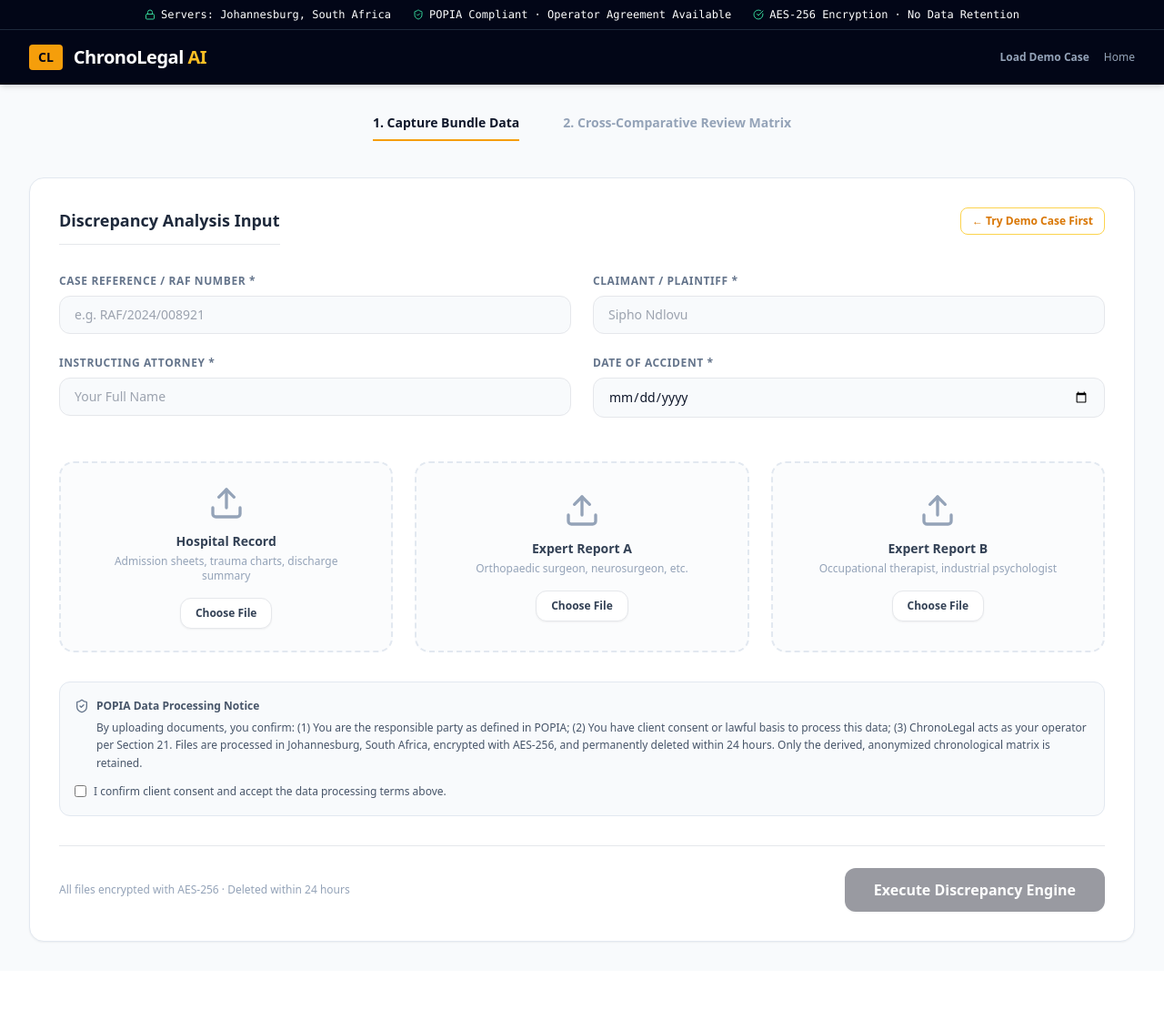
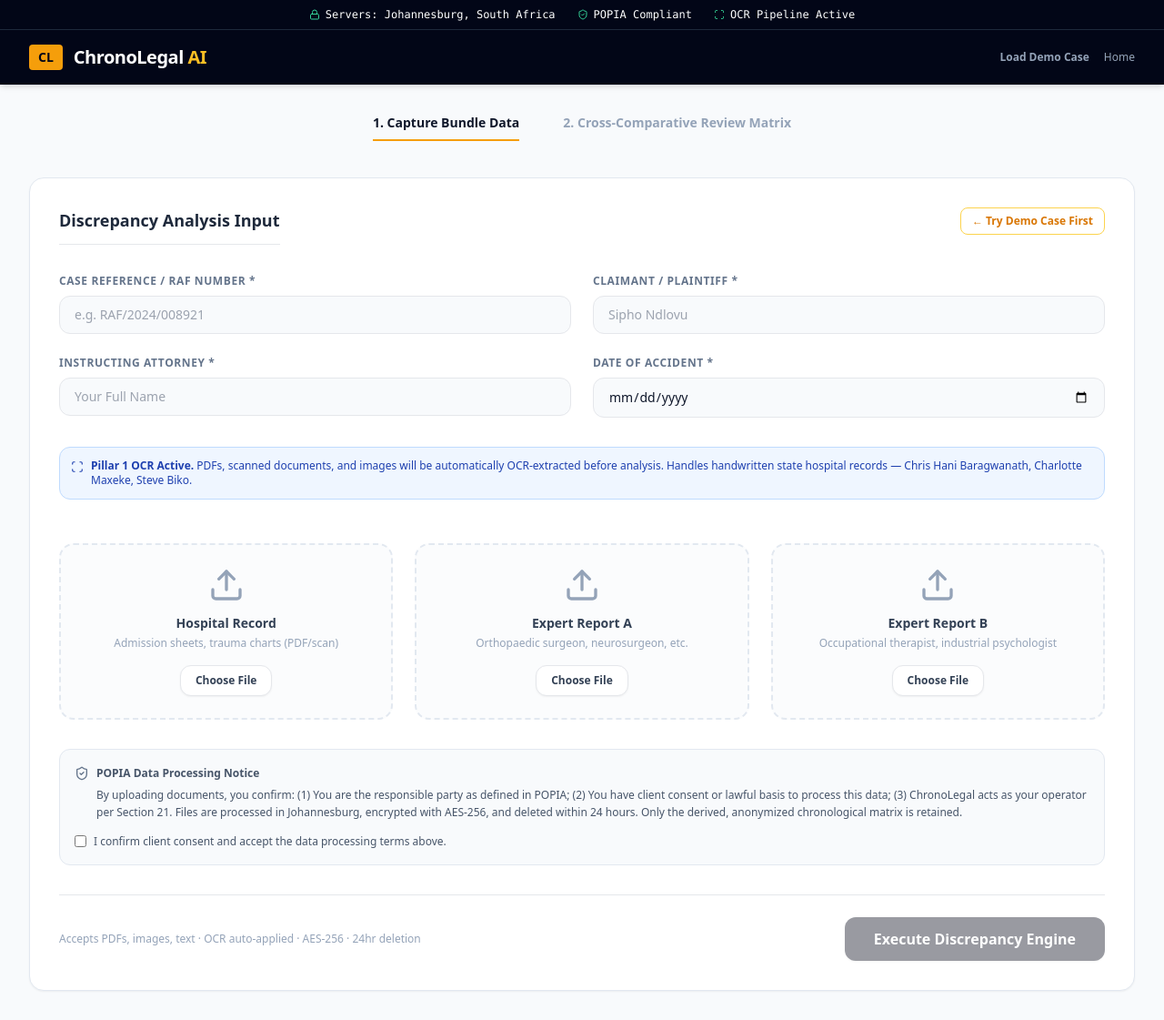
Before and after one commit to alutamak-rgb/chronolegal-sa, a Next.js app: page /tool in a window 1280 px wide. Shown: the whole page at 91% size. Before the commit the page ends 1067 px from the top, so only its background shows below. Built offline with nearby package versions, Linux system fonts and the light colour scheme.

Commit message:
Pillar 1: wire OCR into tool page — auto-detect PDF/images, OCR before analysis

```diff
--- a/app/tool/page.tsx
+++ b/app/tool/page.tsx
@@ -1,7 +1,7 @@
 "use client";
 
 import React, { useState, useMemo } from "react";
-import { AlertTriangle, ShieldCheck, FileText, Upload, RefreshCw, CheckCircle, Lock, TrendingDown, BarChart3 } from "lucide-react";
+import { AlertTriangle, ShieldCheck, FileText, Upload, RefreshCw, CheckCircle, Lock, TrendingDown, BarChart3, Scan } from "lucide-react";
 import Link from "next/link";
 
 interface MatrixItem {
@@ -16,6 +16,9 @@
   { date: "2024-04-01", event: "Return to Work Attempt", hospitalRecord: "(Patient self-report via RAF1 form) 'Returned to light duties on April 1. Full duties by April 15.'", expertA: "—", expertB: "(Industrial Psy. Report p.10) 'Claimant has been completely incapacitated since the accident. Has not worked a single day.'", riskLevel: "HIGH", strategicAlert: "FATAL CONTRADICTION: Claimant self-reported returning to work on RAF1 form. Industrial psychologist claims total incapacity. This will destroy the loss of earnings claim. Interview claimant immediately. Review bank deposits for April 2024.", sourcePage: "RAF1 form p.3, Ind Psych p.10" },
   { date: "2024-06-10", event: "Orthopaedic Surgery Scheduled", hospitalRecord: "—", expertA: "(Orthopaedic Report p.6) 'C5-C6 anterior cervical discectomy and fusion recommended. Estimated cost: R185,000. 6-12 month recovery.'", expertB: "(Industrial Psy. Report p.12) 'Post-surgical recovery will extend functional incapacity to minimum 18 months from accident date.'", riskLevel: "MEDIUM", strategicAlert: "Quantum impact: Surgery cost + 18-month loss of earnings. Ensure updated RAF4 Serious Injury Assessment is obtained post-surgery for the narrative test gate.", sourcePage: "Ortho p.6, Ind Psych p.12" },
 ];
+
+// PDF/image MIME types that need OCR
+const NEEDS_OCR = ['application/pdf', 'image/png', 'image/jpeg', 'image/jpg', 'image/tiff', 'image/webp'];
 
 export default function ChronolegalAnalysisTool() {
   const [step, setStep] = useState<1 | 2>(1);
@@ -33,16 +36,14 @@
   const [processingStage, setProcessingStage] = useState("");
   const [isDemo, setIsDemo] = useState(false);
   const [reviewedCount, setReviewedCount] = useState(0);
+  const [ocrResults, setOcrResults] = useState<Record<string, string>>({});
 
   const stats = useMemo(() => {
     const high = matrixData.filter(m => m.riskLevel === "HIGH").length;
     const med = matrixData.filter(m => m.riskLevel === "MEDIUM").length;
     const low = matrixData.filter(m => m.riskLevel === "LOW").length;
     const total = matrixData.length;
-    const confidence = total > 0 ? Math.round(((total - high) / total) * 100) : 0;
-    // Simple quantum risk estimate
-    const quantumRisk = high * 300000 + med * 80000;
-    return { high, med, low, total, confidence, quantumRisk };
+    return { high, med, low, total, quantumRisk: high * 300000 + med * 80000 };
   }, [matrixData]);
 
   const handleFileUpload = (e: React.ChangeEvent<HTMLInputElement>, slot: string) => {
@@ -61,7 +62,18 @@
     setMatrixData(DEMO_DATA);
     setIsDemo(true);
     setReviewedCount(0);
+    setOcrResults({});
     setStep(2);
+  };
+
+  const runOCR = async (file: File, label: string): Promise<string> => {
+    setProcessingStage(`OCR: Extracting text from ${label}...`);
+    const payload = new FormData();
+    payload.append('file', file);
+    const res = await fetch('/api/ocr', { method: 'POST', body: payload });
+    const data = await res.json();
+    if (!res.ok) throw new Error(data.error || 'OCR failed');
+    return data.text;
   };
 
   const executeLiveAnalysis = async (e: React.FormEvent) => {
@@ -73,18 +85,33 @@
       setLoading(false);
       return;
     }
-    setProcessingStage("Extracting text from documents...");
-    const payload = new FormData();
-    payload.append("caseRef", caseRef);
-    payload.append("claimant", claimant);
-    payload.append("accidentDate", accidentDate);
-    payload.append("hospitalRecord", hospitalRecord);
-    payload.append("expertReportA", expertReportA);
-    payload.append("expertReportB", expertReportB);
+
     try {
+      const hospitalText = NEEDS_OCR.includes(hospitalRecord.type)
+        ? await runOCR(hospitalRecord, 'Hospital Record')
+        : await hospitalRecord.text();
+
+      const expertAText = NEEDS_OCR.includes(expertReportA.type)
+        ? await runOCR(expertReportA, 'Expert Report A')
+        : await expertReportA.text();
+
+      const expertBText = NEEDS_OCR.includes(expertReportB.type)
+        ? await runOCR(expertReportB, 'Expert Report B')
+        : await expertReportB.text();
+
+      setOcrResults({ hospital: hospitalText, expertA: expertAText, expertB: expertBText });
+
       setProcessingStage("Cross-referencing hospital baseline against expert reports...");
+      const payload = new FormData();
+      payload.append("caseRef", caseRef);
+      payload.append("claimant", claimant);
+      payload.append("accidentDate", accidentDate);
+      payload.append("hospitalRecord", new Blob([hospitalText], { type: 'text/plain' }), 'hospital.txt');
+      payload.append("expertReportA", new Blob([expertAText], { type: 'text/plain' }), 'expertA.txt');
+      payload.append("expertReportB", new Blob([expertBText], { type: 'text/plain' }), 'expertB.txt');
+
+      setProcessingStage("Building discrepancy matrix...");
       const response = await fetch("/api/analyze", { method: "POST", body: payload });
-      setProcessingStage("Building discrepancy matrix...");
       const result = await response.json();
       if (!response.ok) throw new Error(result.error || "Analysis failed.");
       setMatrixData(result.data);
@@ -100,7 +127,6 @@
   };
 
   const markReviewed = () => setReviewedCount(c => Math.min(c + 1, stats.total));
-
   const allFilesLoaded = hospitalRecord && expertReportA && expertReportB;
   const confPct = stats.total > 0 ? Math.min(100, Math.round(((stats.total - stats.high + reviewedCount) / stats.total) * 100)) : 0;
 
@@ -108,8 +134,8 @@
     <div className="min-h-screen bg-slate-50 font-sans text-slate-900">
       <div className="bg-slate-950 text-white text-xs py-2 px-4 flex justify-center items-center gap-6 font-mono">
         <span className="flex items-center gap-1.5"><Lock size={12} className="text-emerald-400"/> Servers: Johannesburg, South Africa</span>
-        <span className="flex items-center gap-1.5"><ShieldCheck size={12} className="text-emerald-400"/> POPIA Compliant · Operator Agreement Available</span>
-        <span className="flex items-center gap-1.5"><CheckCircle size={12} className="text-emerald-400"/> AES-256 Encryption · No Data Retention</span>
+        <span className="flex items-center gap-1.5"><ShieldCheck size={12} className="text-emerald-400"/> POPIA Compliant</span>
+        <span className="flex items-center gap-1.5"><Scan size={12} className="text-emerald-400"/> OCR Pipeline Active</span>
       </div>
 
       <header className="bg-slate-950 text-white px-8 py-4 flex justify-between items-center shadow-md border-t border-slate-800">
@@ -143,9 +169,18 @@
               <div><label className="block text-xs font-bold uppercase tracking-wider text-slate-500 mb-2">Instructing Attorney *</label><input required type="text" value={attorney} onChange={e=>setAttorney(e.target.value)} placeholder="Your Full Name" className="w-full px-4 py-2.5 border rounded-xl focus:outline-amber-500 text-sm bg-slate-50"/></div>
               <div><label className="block text-xs font-bold uppercase tracking-wider text-slate-500 mb-2">Date of Accident *</label><input required type="date" value={accidentDate} onChange={e=>setAccidentDate(e.target.value)} className="w-full px-4 py-2.5 border rounded-xl focus:outline-amber-500 text-sm bg-slate-50"/></div>
             </div>
+
+            {/* OCR Info Banner */}
+            <div className="bg-blue-50 border border-blue-200 rounded-xl p-3 text-xs text-blue-800 flex items-start gap-2">
+              <Scan size={14} className="shrink-0 mt-0.5"/>
+              <div>
+                <span className="font-bold">Pillar 1 OCR Active.</span> PDFs, scanned documents, and images will be automatically OCR-extracted before analysis. Handles handwritten state hospital records — Chris Hani Baragwanath, Charlotte Maxeke, Steve Biko.
+              </div>
+            </div>
+
             <div className="grid grid-cols-1 md:grid-cols-3 gap-6 pt-4">
               {[
-                { key: "hospital", title: "Hospital Record", file: hospitalRecord, subtitle: "Admission sheets, trauma charts, discharge summary" },
+                { key: "hospital", title: "Hospital Record", file: hospitalRecord, subtitle: "Admission sheets, trauma charts (PDF/scan)" },
                 { key: "expertA", title: "Expert Report A", file: expertReportA, subtitle: "Orthopaedic surgeon, neurosurgeon, etc." },
                 { key: "expertB", title: "Expert Report B", file: expertReportB, subtitle: "Occupational therapist, industrial psychologist" },
               ].map(slot => (
@@ -155,24 +190,26 @@
                   <p className="text-xs text-slate-400 px-2 mt-1 mb-4">{slot.subtitle}</p>
                   <label className={`cursor-pointer px-4 py-2 rounded-xl text-xs font-bold shadow-sm transition-all ${slot.file?"bg-emerald-600 text-white":"bg-white border text-slate-700 hover:bg-slate-100"}`}>
                     {slot.file ? "File Loaded ✓" : "Choose File"}
-                    <input type="file" accept=".txt,.pdf" onChange={e=>handleFileUpload(e,slot.key)} className="hidden"/>
+                    <input type="file" accept=".txt,.pdf,.png,.jpg,.jpeg,.tiff,.webp" onChange={e=>handleFileUpload(e,slot.key)} className="hidden"/>
                   </label>
-                  {slot.file && <span className="text-[10px] text-slate-500 mt-2 truncate max-w-xs">{slot.file.name}</span>}
+                  {slot.file && <span className="text-[10px] text-slate-500 mt-2 truncate max-w-xs">{slot.file.name}{NEEDS_OCR.includes(slot.file.type) ? ' (OCR)' : ''}</span>}
                 </div>
               ))}
             </div>
+
             <div className="bg-slate-50 border border-slate-200 rounded-xl p-4 text-xs text-slate-600 leading-relaxed">
               <div className="flex items-start gap-2 mb-3">
                 <ShieldCheck className="h-4 w-4 text-slate-500 mt-0.5 shrink-0"/>
                 <div>
                   <span className="font-bold block mb-1">POPIA Data Processing Notice</span>
-                  <p>By uploading documents, you confirm: (1) You are the responsible party as defined in POPIA; (2) You have client consent or lawful basis to process this data; (3) ChronoLegal acts as your operator per Section 21. Files are processed in Johannesburg, South Africa, encrypted with AES-256, and permanently deleted within 24 hours. Only the derived, anonymized chronological matrix is retained.</p>
+                  <p>By uploading documents, you confirm: (1) You are the responsible party as defined in POPIA; (2) You have client consent or lawful basis to process this data; (3) ChronoLegal acts as your operator per Section 21. Files are processed in Johannesburg, encrypted with AES-256, and deleted within 24 hours. Only the derived, anonymized chronological matrix is retained.</p>
                 </div>
               </div>
               <label className="flex items-center gap-2 cursor-pointer"><input type="checkbox" checked={consented} onChange={e=>setConsented(e.target.checked)} className="rounded border-slate-300 text-amber-500 focus:ring-amber-500"/><span className="font-medium">I confirm client consent and accept the data processing terms above.</span></label>
             </div>
+
             <div className="pt-6 border-t flex justify-between items-center">
-              <p className="text-xs text-slate-400">All files encrypted with AES-256 · Deleted within 24 hours</p>
+              <p className="text-xs text-slate-400">Accepts PDFs, images, text · OCR auto-applied · AES-256 · 24hr deletion</p>
               <button type="submit" disabled={loading || !allFilesLoaded || !consented} className="bg-slate-950 text-white font-bold px-8 py-3 rounded-xl flex items-center gap-3 shadow hover:bg-slate-900 transition-all disabled:opacity-40 disabled:cursor-not-allowed">
                 {loading ? <><RefreshCw className="h-5 w-5 animate-spin text-amber-400"/>Analysing Trial Bundle...</> : "Execute Discrepancy Engine"}
               </button>
@@ -183,7 +220,6 @@
 
         {step === 2 && (
           <div className="space-y-6">
-            {/* RISK SUMMARY DASHBOARD */}
             <div className="bg-white border border-slate-200 rounded-2xl shadow-sm p-6">
               <div className="flex flex-col md:flex-row justify-between items-start md:items-center gap-4 mb-4">
                 <div>
@@ -195,57 +231,21 @@
               </div>
 
               <div className="grid grid-cols-2 md:grid-cols-5 gap-4 mt-4 pt-4 border-t border-slate-100">
-                <div className="bg-red-50 border border-red-100 rounded-xl p-3 text-center">
-                  <div className="text-2xl font-extrabold text-red-700">{stats.high}</div>
-                  <div className="text-[10px] font-bold text-red-600 uppercase tracking-wider mt-1">Critical</div>
-                </div>
-                <div className="bg-amber-50 border border-amber-100 rounded-xl p-3 text-center">
-                  <div className="text-2xl font-extrabold text-amber-700">{stats.med}</div>
-                  <div className="text-[10px] font-bold text-amber-600 uppercase tracking-wider mt-1">Significant</div>
-                </div>
-                <div className="bg-blue-50 border border-blue-100 rounded-xl p-3 text-center">
-                  <div className="text-2xl font-extrabold text-blue-700">{stats.low}</div>
-                  <div className="text-[10px] font-bold text-blue-600 uppercase tracking-wider mt-1">Minor</div>
-                </div>
-                <div className="bg-slate-50 border border-slate-200 rounded-xl p-3 text-center">
-                  <div className="text-2xl font-extrabold text-slate-700">{confPct}%</div>
-                  <div className="text-[10px] font-bold text-slate-500 uppercase tracking-wider mt-1">Confidence</div>
-                  <div className="w-full bg-slate-200 h-1 rounded-full mt-2"><div className="bg-amber-500 h-1 rounded-full transition-all" style={{width:`${confPct}%`}}></div></div>
-                </div>
-                <div className="bg-amber-50 border border-amber-200 rounded-xl p-3 text-center">
-                  <div className="flex items-center justify-center gap-1"><TrendingDown size={14} className="text-amber-600"/><span className="text-lg font-extrabold text-amber-700">R{stats.quantumRisk.toLocaleString()}</span></div>
-                  <div className="text-[10px] font-bold text-amber-600 uppercase tracking-wider mt-1">Quantum at Risk</div>
-                </div>
+                <div className="bg-red-50 border border-red-100 rounded-xl p-3 text-center"><div className="text-2xl font-extrabold text-red-700">{stats.high}</div><div className="text-[10px] font-bold text-red-600 uppercase tracking-wider mt-1">Critical</div></div>
+                <div className="bg-amber-50 border border-amber-100 rounded-xl p-3 text-center"><div className="text-2xl font-extrabold text-amber-700">{stats.med}</div><div className="text-[10px] font-bold text-amber-600 uppercase tracking-wider mt-1">Significant</div></div>
+                <div className="bg-blue-50 border border-blue-100 rounded-xl p-3 text-center"><div className="text-2xl font-extrabold text-blue-700">{stats.low}</div><div className="text-[10px] font-bold text-blue-600 uppercase tracking-wider mt-1">Minor</div></div>
+                <div className="bg-slate-50 border border-slate-200 rounded-xl p-3 text-center"><div className="text-2xl font-extrabold text-slate-700">{confPct}%</div><div className="text-[10px] font-bold text-slate-500 uppercase tracking-wider mt-1">Confidence</div><div className="w-full bg-slate-200 h-1 rounded-full mt-2"><div className="bg-amber-500 h-1 rounded-full transition-all" style={{width:`${confPct}%`}}></div></div></div>
+                <div className="bg-amber-50 border border-amber-200 rounded-xl p-3 text-center"><div className="flex items-center justify-center gap-1"><TrendingDown size={14} className="text-amber-600"/><span className="text-lg font-extrabold text-amber-700">R{stats.quantumRisk.toLocaleString()}</span></div><div className="text-[10px] font-bold text-amber-600 uppercase tracking-wider mt-1">Quantum at Risk</div></div>
               </div>
-
-              {stats.high > 0 && (
-                <div className="mt-4 p-3 bg-red-50 border border-red-200 rounded-lg text-xs text-red-800 flex items-start gap-2">
-                  <AlertTriangle className="h-4 w-4 shrink-0 mt-0.5"/>
-                  <div>
-                    <span className="font-bold">{stats.high} critical contradictions</span> detected. If unaddressed, the RAF's medico-legal team will exploit these — potentially reducing quantum by an estimated <strong>R{stats.quantumRisk.toLocaleString()}</strong>. Address before the joint expert minute.
-                  </div>
-                </div>
-              )}
-
-              <div className="mt-3 flex items-center gap-2 text-xs text-slate-400">
-                <BarChart3 size={12}/>
-                <span>Confidence improves as you review and reconcile flagged contradictions. Aim for 90%+ before Rule 37.</span>
-              </div>
+              {stats.high > 0 && (<div className="mt-4 p-3 bg-red-50 border border-red-200 rounded-lg text-xs text-red-800 flex items-start gap-2"><AlertTriangle className="h-4 w-4 shrink-0 mt-0.5"/><div><span className="font-bold">{stats.high} critical contradictions</span> detected. If unaddressed, the RAF's medico-legal team will exploit these — potentially reducing quantum by an estimated <strong>R{stats.quantumRisk.toLocaleString()}</strong>. Address before the joint expert minute.</div></div>)}
+              <div className="mt-3 flex items-center gap-2 text-xs text-slate-400"><BarChart3 size={12}/><span>Confidence improves as you review and reconcile flagged contradictions. Aim for 90%+ before Rule 37.</span></div>
             </div>
 
-            {/* MATRIX TABLE */}
             <div className="bg-white border border-slate-200 rounded-2xl overflow-hidden shadow-sm">
               <div className="overflow-x-auto">
                 <table className="w-full border-collapse text-left text-sm">
                   <thead className="bg-slate-950 text-white font-mono uppercase text-xs tracking-wider">
-                    <tr>
-                      <th className="p-4 border-b w-28">Date</th>
-                      <th className="p-4 border-b w-40">Event</th>
-                      <th className="p-4 border-b">Hospital Baseline</th>
-                      <th className="p-4 border-b">Expert Report A</th>
-                      <th className="p-4 border-b">Expert Report B</th>
-                      <th className="p-4 border-b w-24">Risk</th>
-                    </tr>
+                    <tr><th className="p-4 border-b w-28">Date</th><th className="p-4 border-b w-40">Event</th><th className="p-4 border-b">Hospital Baseline</th><th className="p-4 border-b">Expert Report A</th><th className="p-4 border-b">Expert Report B</th><th className="p-4 border-b w-24">Risk</th></tr>
                   </thead>
                   <tbody className="divide-y divide-slate-200 bg-white">
                     {matrixData.map((item, index) => {
@@ -259,27 +259,14 @@
                             <td className="p-4 text-slate-600 text-xs leading-relaxed align-top">{item.hospitalRecord||"—"}</td>
                             <td className="p-4 text-slate-600 text-xs leading-relaxed align-top">{item.expertA||"—"}</td>
                             <td className="p-4 text-slate-600 text-xs leading-relaxed align-top">{item.expertB||"—"}</td>
-                            <td className="p-4 align-top">
-                              <span className={`inline-flex items-center gap-1.5 px-2.5 py-1 text-xs font-bold tracking-wide rounded-full ${isHigh?"bg-red-100 text-red-800":isMed?"bg-amber-100 text-amber-800":"bg-emerald-100 text-emerald-800"}`}>
-                                {isHigh && <AlertTriangle className="h-3 w-3"/>}{item.riskLevel}
-                              </span>
-                            </td>
+                            <td className="p-4 align-top"><span className={`inline-flex items-center gap-1.5 px-2.5 py-1 text-xs font-bold tracking-wide rounded-full ${isHigh?"bg-red-100 text-red-800":isMed?"bg-amber-100 text-amber-800":"bg-emerald-100 text-emerald-800"}`}>{isHigh && <AlertTriangle className="h-3 w-3"/>}{item.riskLevel}</span></td>
                           </tr>
                           {(isHigh||isMed) && (
                             <tr className={isHigh?"bg-red-50/40":"bg-amber-50/30"}>
                               <td colSpan={6} className="px-4 pb-4 pt-0">
                                 <div className={`p-4 rounded-xl text-xs flex items-start gap-3 border ${isHigh?"border-red-200 bg-white text-red-900":"border-amber-200 bg-white text-amber-900"}`}>
                                   <ShieldCheck className={`h-4 w-4 shrink-0 mt-0.5 ${isHigh?"text-red-600":"text-amber-600"}`}/>
-                                  <div className="flex-1">
-                                    <span className="font-extrabold uppercase font-mono text-[10px] block mb-1">Defense Vulnerability Warning:</span>
-                                    <p className="mb-2">{item.strategicAlert}</p>
-                                    {item.sourcePage && (
-                                      <div className="flex items-center justify-between text-[10px] font-mono text-slate-400 border-t border-slate-200 pt-2 mt-2">
-                                        <span>📄 Source: {item.sourcePage}</span>
-                                        <button onClick={markReviewed} className="text-amber-600 hover:text-amber-800 font-bold">✓ Mark Reviewed</button>
-                                      </div>
-                                    )}
-                                  </div>
+                                  <div className="flex-1"><span className="font-extrabold uppercase font-mono text-[10px] block mb-1">Defense Vulnerability Warning:</span><p className="mb-2">{item.strategicAlert}</p>{item.sourcePage && (<div className="flex items-center justify-between text-[10px] font-mono text-slate-400 border-t border-slate-200 pt-2 mt-2"><span>📄 Source: {item.sourcePage}</span><button onClick={markReviewed} className="text-amber-600 hover:text-amber-800 font-bold">✓ Mark Reviewed</button></div>)}</div>
                                 </div>
                               </td>
                             </tr>
```
